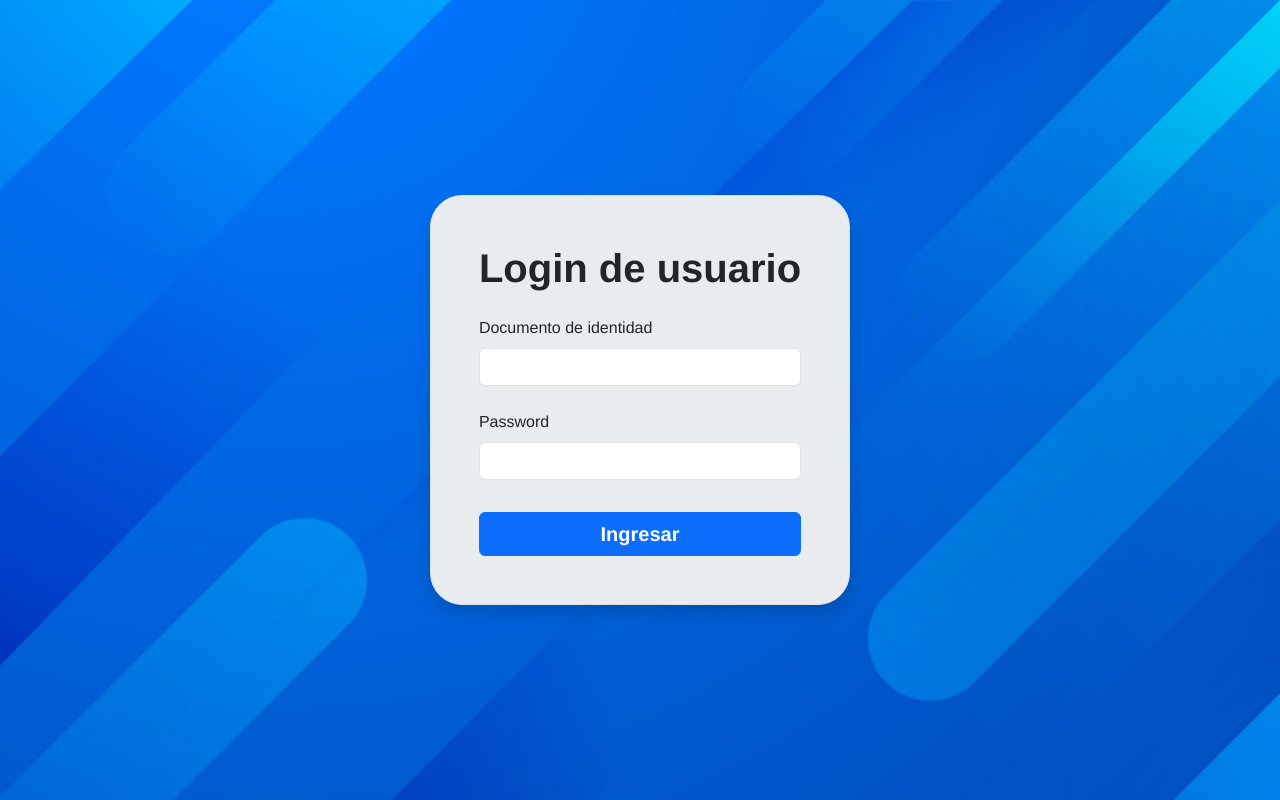
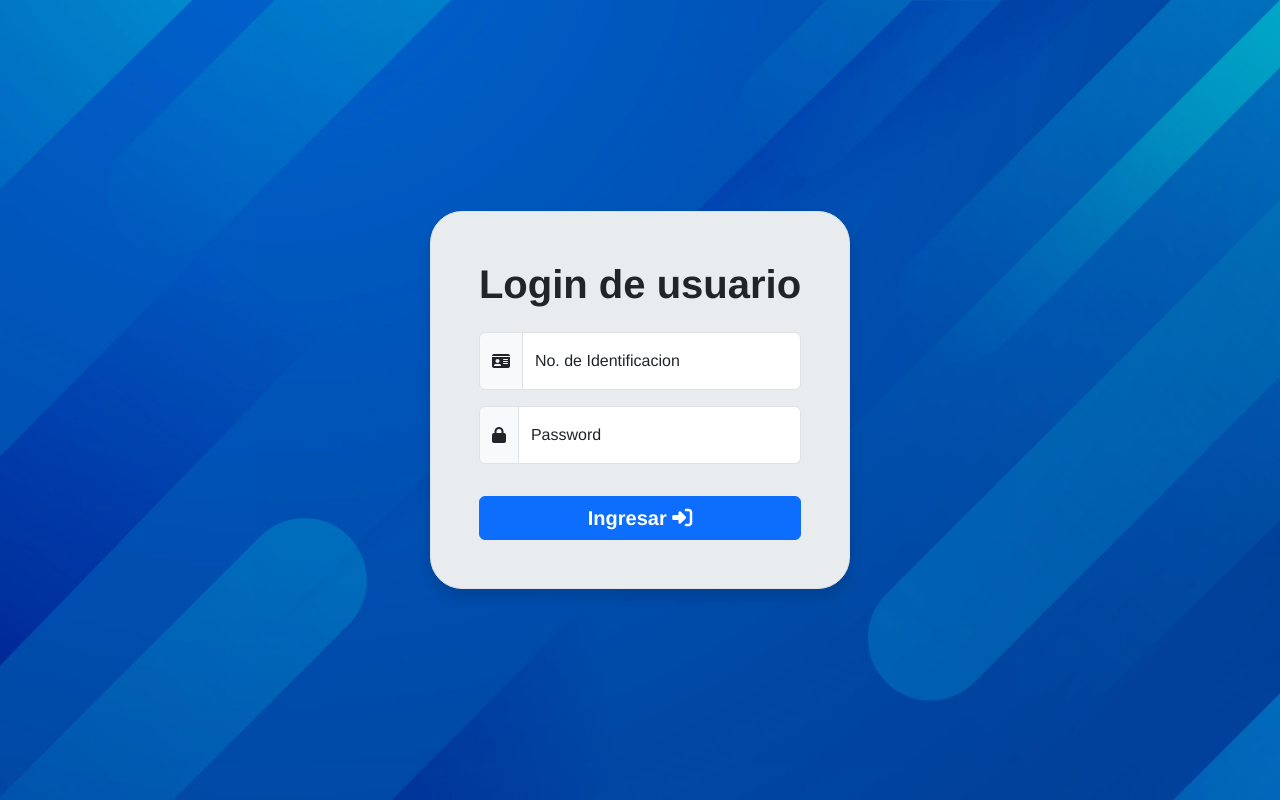
Before and after one commit to DanielRN-SOFT/ServiPlus, a PHP site: page /views/login.php in a window 1280 px wide. Run offline with PHP 8.4, Linux system fonts and the light colour scheme; some libraries are stand-ins or nearby versions.

Commit message:
Modificacion de diseño con boostrap COMPLETADA

```diff
--- a/assets/css/styles.css
+++ b/assets/css/styles.css
@@ -5,7 +5,7 @@
   background-attachment: fixed;
 }
 .bg-sombra {
-  background: rgba(0, 0, 0, 0.5);
+  background: rgba(0, 0, 0, 0.2);
 }
 
 .bg-editar {
--- a/controllers/login.php
+++ b/controllers/login.php
@@ -9,7 +9,7 @@
         $passwordPlano = $_POST["password"];
         $hash = password_hash($passwordPlano, PASSWORD_BCRYPT);
 
-        $resultado = $mysql->efectuarConsulta("SELECT nombre, IDempleado, estado, rol_id, password FROM empleados where numDocumento = $numDocumento");
+        $resultado = $mysql->efectuarConsulta("SELECT nombre, IDempleado, estado, rol_id, nombre_rol, password FROM empleados JOIN roles ON id_rol = rol_id where numDocumento = $numDocumento");
         $estadoEmpleados = $mysql->efectuarConsulta("SELECT estado from empleados where numDocumento = $numDocumento");
         $estado = $estadoEmpleados->fetch_assoc()["estado"];
         if ($usuarios = mysqli_fetch_assoc($resultado)) {
@@ -24,6 +24,8 @@
                     $usuario->setNombre($usuarios["nombre"]);
                     $usuario->setId($usuarios['IDempleado']);
                     $usuario->setCargo($usuarios['rol_id']);
+                    $usuario->setNombreRol($usuarios['nombre_rol']);
+
 
                     $_SESSION['usuario'] = $usuario;
 
--- a/views/crearEmpleado.php
+++ b/views/crearEmpleado.php
@@ -130,7 +130,7 @@ require_once '../controllers/crearEmpleado.php';
                         <button type="submit" class="btn btn-primary w-100 fw-bold mt-2 fs-5">Enviar</button>
 
                         <div class="text-center mt-2">
-                            <a href="./index.php" class="text-center">Volver al listado de empleados</a>
+                            <a href="../index.php" class="text-center">Volver al listado de empleados</a>
                         </div>
 
 
--- a/views/login.php
+++ b/views/login.php
@@ -6,23 +6,31 @@
     <meta name="viewport" content="width=device-width, initial-scale=1">
     <title>Login de usuario</title>
     <link href="https://cdn.jsdelivr.net/npm/bootstrap@5.3.8/dist/css/bootstrap.min.css" rel="stylesheet" integrity="sha384-sRIl4kxILFvY47J16cr9ZwB07vP4J8+LH7qKQnuqkuIAvNWLzeN8tE5YBujZqJLB" crossorigin="anonymous">
-   <link rel="stylesheet" href="../assets/css/styles.css">
+    <link rel="stylesheet" href="../assets/css/styles.css">
+    <script src="https://kit.fontawesome.com/4c0cbe7815.js" crossorigin="anonymous"></script>
 </head>
 
 <body class="bg-login">
-    <div class="row bg-login">
+    <div class="row bg-sombra">
         <div class="col-md-12 d-flex justify-content-center align-items-center min-vh-100">
             <form action="../controllers/login.php" method="post" class="bg-body-secondary border p-5 rounded-5 shadow ">
-                <div class="mb-3">
-                    <h1 class="fw-bold text-center mb-4">Login de usuario</h1>
-                    <label for="exampleInputEmail1" class="form-label">Documento de identidad</label>
-                    <input type="number" class="form-control mb-4" id="exampleInputEmail1" name="numDocumento">
+                <h1 class="fw-bold text-center mb-4">Login de usuario </h1>
+
+                <div class="mb-3 input-group">
+                    <span class="input-group-text"><i class="fa-solid fa-id-card"></i></span>
+                    <div class="form-floating">
+                        <input type="number" class="form-control" id="exampleInputEmail1" name="numDocumento" placeholder="1113867890">
+                        <label for="">No. de Identificacion</label>
+                    </div>
                 </div>
-                <div class="mb-3">
-                    <label for="exampleInputPassword1" class="form-label">Password</label>
-                    <input type="password" class="form-control" id="exampleInputPassword1" name="password">
+                <div class="mb-3 input-group">
+                    <span class="input-group-text"><i class="fa-solid fa-lock"></i></span>
+                    <div class="form-floating">
+                        <input type="password" class="form-control" id="exampleInputPassword1" name="password" placeholder="Ingrese su contraseña">
+                        <label for="">Password</label>
+                    </div>
                 </div>
-                <button type="submit" class="btn btn-primary w-100 mt-3 fs-5 fw-bold">Ingresar</button>
+                <button type="submit" class="btn btn-primary w-100 mt-3 fs-5 fw-bold">Ingresar <i class="fa-solid fa-right-to-bracket"></i></button>
             </form>
         </div>
     </div>
```
Also changed, not shown: index.php (+31 -16 lines), model/usuarios.php (+9 -0 lines).
